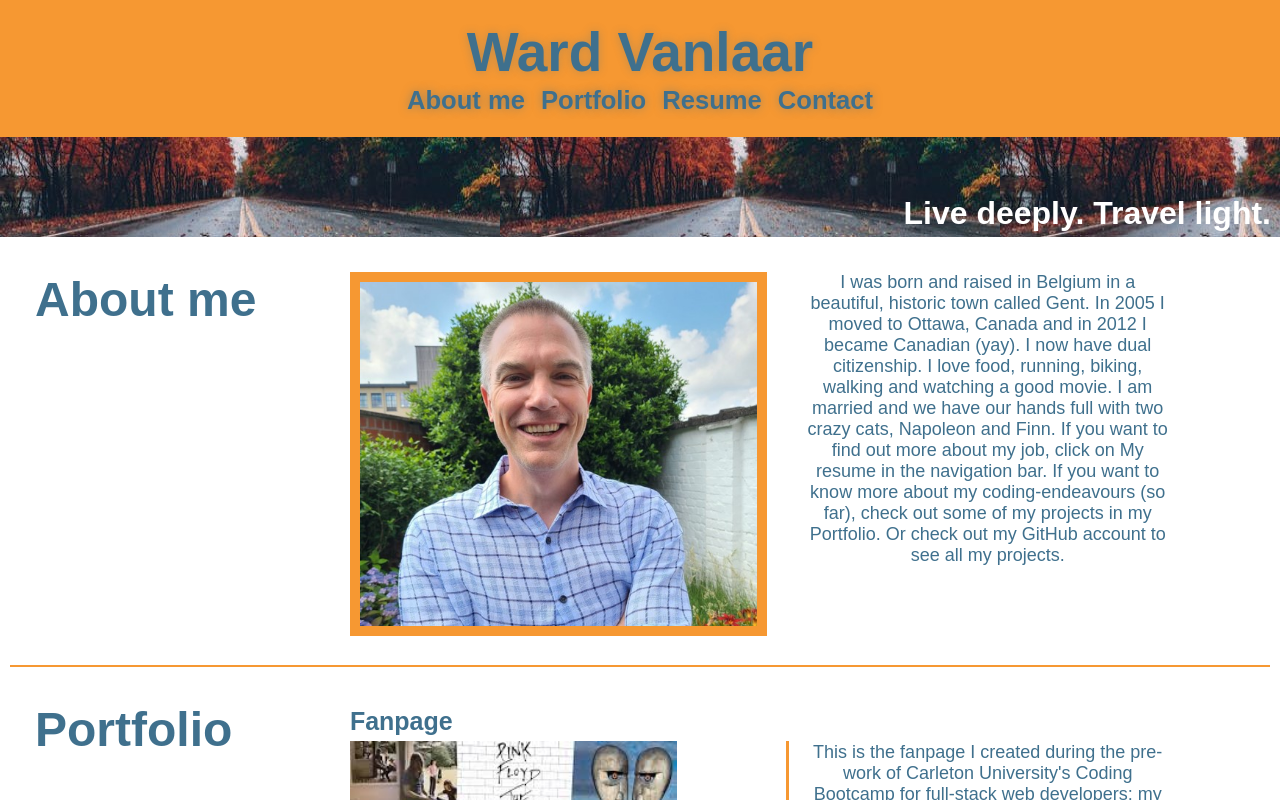
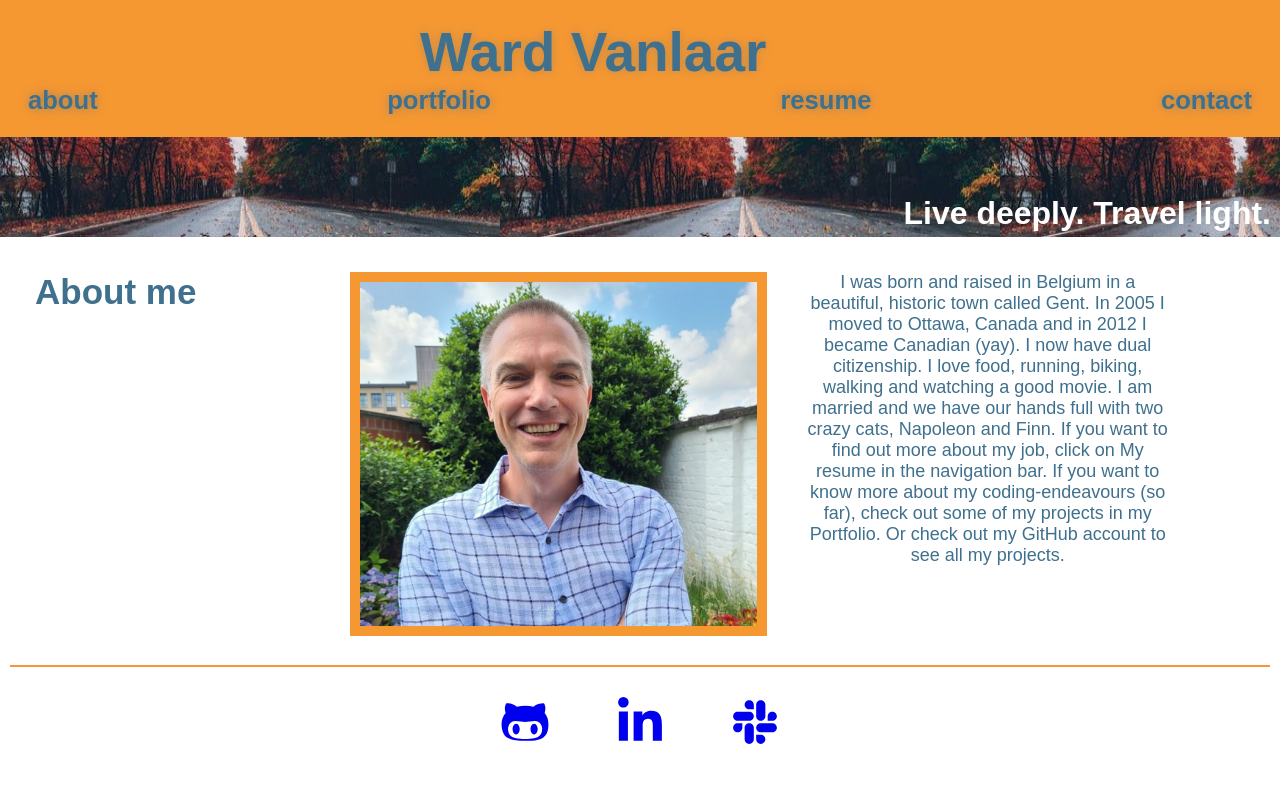
Before and after one commit to WardVanlaar/myReact-portfolio, a React (Create React App) app: page / in a window 1280 px wide. Shown: the top 800 px of the page. Built offline with nearby package versions, Linux system fonts and the light colour scheme.

Commit message:
cleaning up CSS

```diff
--- a/src/App.js
+++ b/src/App.js
@@ -1,21 +1,19 @@
-import React, { useState } from "react";
-import About from "./components/About";
-import Nav from "./components/Nav";
-import Portfolio from "./components/Portfolio";
-import ContactForm from "./components/Contact";
-import Resume from "./components/Resume";
+import React from 'react';
+import Header from './components/Header';
+import Footer from './components/Footer';
+import './index.css';
+// import 'bootstrap/dist/css/bootstrap.min.css';
 
-function App() {
+const App = () => {
   return (
+    <>
     <div>
-      <Nav></Nav>
-      <main>
-        <About></About>
-        <Portfolio></Portfolio>
-        <Resume></Resume>
-        <ContactForm></ContactForm>
-      </main>
+      <Header></Header>
     </div>
+    <div>
+      <Footer></Footer>
+    </div>
+    </>
   );
 }
 
--- a/src/components/Contact/index.js
+++ b/src/components/Contact/index.js
@@ -117,18 +117,6 @@ function ContactForm() {
         </form>
       </div>
       <div className="container2">
-        <a href="https://github.com/WardVanlaar">
-          <FaGithubAlt size="50" />
-        </a>
-
-        <a href="https://www.linkedin.com/in/ward-vanlaar-98b50b214/">
-          <FaLinkedinIn size="50" />
-        </a>
-
-        <a href="https://wardvanlaar.slack.com/">
-          <FaSlack size="50" />
-        </a>
-
         <a
           onMouseEnter={handleMouseEnter1}
           onMouseLeave={handleMouseLeave1}
@@ -150,7 +138,6 @@ function ContactForm() {
           </a>
         </a>
         {showText && <p className="message">+1-613-240-4204</p>}
-
       </div>
     </section>
   );
--- /dev/null
+++ b/src/components/Header/index.js
@@ -0,0 +1,41 @@
+//code adapted from https://github.com/nicolewallace09/react-portfolio
+
+import React, { useState } from "react";
+import About from "../../components/About";
+import Nav from "../../components/Nav";
+import Portfolio from "../../components/Portfolio";
+import ContactForm from "../../components/Contact";
+import Resume from "../../components/Resume";
+
+function Header() {
+  // state of current page
+  const [currentPage, handlePageChange] = useState("About");
+
+  const renderPage = () => {
+    // switch statement that will return the appropriate component of the 'currentPage'
+    switch (currentPage) {
+      case "about":
+        return <About></About>;
+      case "contact":
+        return <ContactForm></ContactForm>;
+      case "portfolio":
+        return <Portfolio></Portfolio>;
+      case "resume":
+        return <Resume></Resume>;
+      default:
+        return <About></About>;
+    }
+  };
+
+  return (
+    <div>
+      <Nav currentPage={currentPage} handlePageChange={handlePageChange} />
+      <div>
+        {// Render the component returned by 'renderPage()'
+        renderPage()}
+      </div>
+    </div>
+  );
+}
+
+export default Header;
--- a/src/components/Nav/index.js
+++ b/src/components/Nav/index.js
@@ -1,10 +1,54 @@
-import React, { useState } from "react";
+// import React, { useState } from "react";
 import background from "../../assets/images/hero-bg.jpg";
 
-function Nav() {
+// function Nav() {
 
+//   return (
+//     <section>
+//       <header>
+//         <h1>
+//           <a id="my-name" href="/">
+//             Ward Vanlaar
+//           </a>
+//         </h1>
+//         <nav>
+//           <ul id="nav-ul">
+//             <li>
+//               <a id="nav-cat" href="#about-me">
+//                 About me
+//               </a>
+//             </li>
+//             <li>
+//               <a id="nav-cat" href="#portfolio">
+//                 Portfolio
+//               </a>
+//             </li>
+//             <li>
+//               <a id="nav-cat" href="#resume">
+//                 Resume
+//               </a>
+//             </li>
+//             <li>
+//               <a id="nav-cat" href="#contact-me">
+//                 Contact
+//               </a>
+//             </li>
+//           </ul>
+//         </nav>
+//       </header>
+//       <div className="hero" style={{ backgroundImage: `url(${background})` }}>
+//         <h1>Live deeply. Travel light.</h1>
+//       </div>
+//     </section>
+//   );
+// }
 
+// export default Nav;
 
+import React from "react";
+
+function Nav(props) {
+  const tabs = ["about", "portfolio", "resume", "contact"];
   return (
     <section>
       <header>
@@ -15,26 +59,20 @@ function Nav() {
         </h1>
         <nav>
           <ul id="nav-ul">
-            <li>
-              <a id="nav-cat" href="#about-me">
-                About me
-              </a>
-            </li>
-            <li>
-              <a id="nav-cat" href="#portfolio">
-                Portfolio
-              </a>
-            </li>
-            <li>
-              <a id="nav-cat" href="#resume">
-                Resume
-              </a>
-            </li>
-            <li>
-              <a id="nav-cat" href="#contact-me">
-                Contact
-              </a>
-            </li>
+            {tabs.map((tab) => (
+              <li key={tab}>
+                <a
+                  id="nav-cat"
+                  href={"#" + tab.toLowerCase()}
+                  onClick={() => props.handlePageChange(tab)}
+                  className={
+                    props.currentPage === tab ? "nav-link active" : "nav-link"
+                  }
+                >
+                  {tab}
+                </a>
+              </li>
+            ))}
           </ul>
         </nav>
       </header>
--- a/src/components/Resume/index.js
+++ b/src/components/Resume/index.js
@@ -32,13 +32,12 @@ function Resume() {
         </div>
       </div>
       <div className="item">
-        <p id="work-text">
-          Download my CV <br></br>
+      <h2 id="work-title">Download my cv</h2> <br></br>
           <br></br>
           <a id="nav-cat" href="https://tirf.ca/downloading/?dlm-dp-dl=6410">
             <FaFileDownload size="50" />
           </a>
-        </p>
+
       </div>
     </section>
   );
--- a/src/index.css
+++ b/src/index.css
@@ -35,9 +35,9 @@ p {
   font-size: 14px;
 }
 
-article {
+/* article {
   padding-bottom: 10px;
-}
+} */
 
 header {
   padding: 20px;
@@ -51,6 +51,15 @@ header {
   background-position: 80%;
   background-attachment: fixed;
   z-index: 9999;
+}
+
+#footer {
+  padding: 20px 500px 20px 500px;
+  background-color: var(--primary-color);
+  display: flex;
+  justify-content:space-between;
+  flex-wrap: wrap;
+  position: relative;
 }
 
 #my-name {
@@ -170,7 +179,6 @@ button[disabled] {
 
 .hero {
   padding: 35px 0;
-  /* background-image: url("../images/hero-bg.jpg"); */
   position: relative;
 }
 
@@ -182,23 +190,6 @@ button[disabled] {
   font-size: 20px;
   text-align: right;
   padding: 5px;
-}
-
-.me {
-  width: 95%;
-  justify-content: center;
-  margin: 10px auto;
-  padding: 10px;
-  display: flex;
-  flex-wrap: wrap;
-  align-items: center;
-  justify-content: space-between;
-  border-bottom: 2px solid var(--tertiary-color);
-}
-
-.me div {
-  width: 100%;
-  justify-content: center;
 }
 
 #me-title {
@@ -213,11 +204,6 @@ button[disabled] {
 
 #picture-Ward {
   border: solid var(--tertiary-color);
-}
-
-.me img {
-  max-width: 100%;
-  height: auto;
 }
 
 #all-work-title {
@@ -237,175 +223,6 @@ button[disabled] {
 
 #work-picture {
   border-right: solid var(--tertiary-color)
-}
-
-.work {
-  width: 100%;
-  justify-content: center;
-  margin: 10px auto;
-  padding: 10px;
-  width: 95%;
-  display: flex;
-  flex-wrap: wrap;
-  align-items: center;
-  justify-content: space-between;
-  border-bottom: 2px solid var(--tertiary-color);
-}
-
-.work div {
-  width: 100%;
-  justify-content: center;
-}
-
-.work h1, h2, a {
-  text-align: center;
-}
-
-.work p {
-  padding: 10px;
-}
-
-.stata, .run-buddy, .fanpage, .horiseon, .trail-finder {
-  border-bottom: 1px solid var(--tertiary-color);
-  padding-bottom: 5px;
-}
-
-.contact {
-  padding-bottom: 5px;
-}
-
-.stata-click {
-  /* background: url("../images/stata-lg.jfif") no-repeat; */
-  cursor: pointer;
-  border: none;
-  padding: 50px;
-  position: relative;
-  opacity: 0.7;
-}
-.stata-click h3 {
-  font-size: 15px;
-  position: absolute;
-  top: 0px;
-  left: 0px;
-  padding: 10px;
-  background-color: var(--tertiary-color);
-}
-
-.stata-click:hover {
-  opacity: 1;
-}
-
-.run-buddy-click {
-  /* background: url("../images/run-buddy-bg-small.jpg") no-repeat; */
-  cursor: pointer;
-  border: none;
-  padding: 50px;
-  position: relative;
-  opacity: 0.7;
-}
-.run-buddy-click h3 {
-  font-size: 15px;
-  position: absolute;
-  top: 0px;
-  left: 0px;
-  padding: 10px;
-  background-color: var(--tertiary-color);
-}
-
-.run-buddy-click:hover {
-  opacity: 1;
-}
-
-.fanpage-click {
-  /* background: url("../images/pink-floyd.jpg") no-repeat; */
-  background-position: center;
-  cursor: pointer;
-  border: none;
-  padding: 50px;
-  position: relative;
-  opacity: 0.7;
-}
-.fanpage-click h3 {
-  font-size: 15px;
-  position: absolute;
-  top: 0px;
-  left: 23px;
-  padding: 10px;
-  background-color: var(--tertiary-color);
-}
-
-.fanpage-click:hover {
-  opacity: 1;
-}
-
-.horiseon-click {
-  /* background: url("../images/refactor.png") no-repeat; */
-  background-position: center;
-  cursor: pointer;
-  border: none;
-  padding: 90px;
-  position: relative;
-  opacity: 0.7;
-}
-.horiseon-click h3 {
-  font-size: 15px;
-  position: absolute;
-  top: 0px;
-  left: 23px;
-  padding: 10px;
-  background-color: var(--tertiary-color);
-}
-
-.horiseon-click:hover {
-  opacity: 1;
-}
-
-.trail-finder-click {
-  /* background: url("../images/run-girl.png") no-repeat; */
-  background-position: center;
-  cursor: pointer;
-  border: none;
-  padding: 90px;
-  position: relative;
-  opacity: 0.7;
-}
-.trail-finder-click h3 {
-  font-size: 15px;
-  position: absolute;
-  top: 0px;
-  left: 0;
-  padding: 10px;
-  background-color: var(--tertiary-color);
-}
-
-.trail-finder-click:hover {
-  opacity: 1;
-}
-
-.contact {
-  width: 100%;
-  justify-content: center;
-  margin: 5px auto;
-  padding: 5px;
-  display: flex;
-  flex-wrap: wrap;
-  align-items: center;
-  justify-content: space-between;
-}
-
-.contact div {
-  width: 100%;
-  justify-content: center;
-}
-
-.contact h1 {
-  text-align: center;
-}
-
-.contact div ul li {
-  color: var(--secondary-color);
-  font-weight: strong;
-  font-size: 14px;
 }
 
 @media screen and (min-width: 768px) {
@@ -451,22 +268,6 @@ button[disabled] {
       font-size: 4.2vw;
   }
 
-  .stata-click {
-      /* background: url("../images/stata-lg.jfif"); */
-  }
-
-  .run-buddy-click {
-      /* background: url("../images/run-buddy-bg-small.jpg"); */
-  }
-
-  .fanpage-click {
-      /* background: url("../images/pink-floyd.jpg"); */
-  }
-
-  .horiseon-click {
-      /* background: url("../images/lord-of-the-rinks.png"); */
-  }
-
   .contact div ul {
       display: flex;
       flex-wrap: wrap;
@@ -481,7 +282,7 @@ button[disabled] {
   }
 }
 
-/* @media screen and (min-width: 980px) {
+@media screen and (min-width: 980px) {
 
   h1 {
       font-size: 35px;
@@ -610,4 +411,4 @@ button[disabled] {
       font-weight: strong;
       font-size: 20px;
   }
-} */
+}
```
